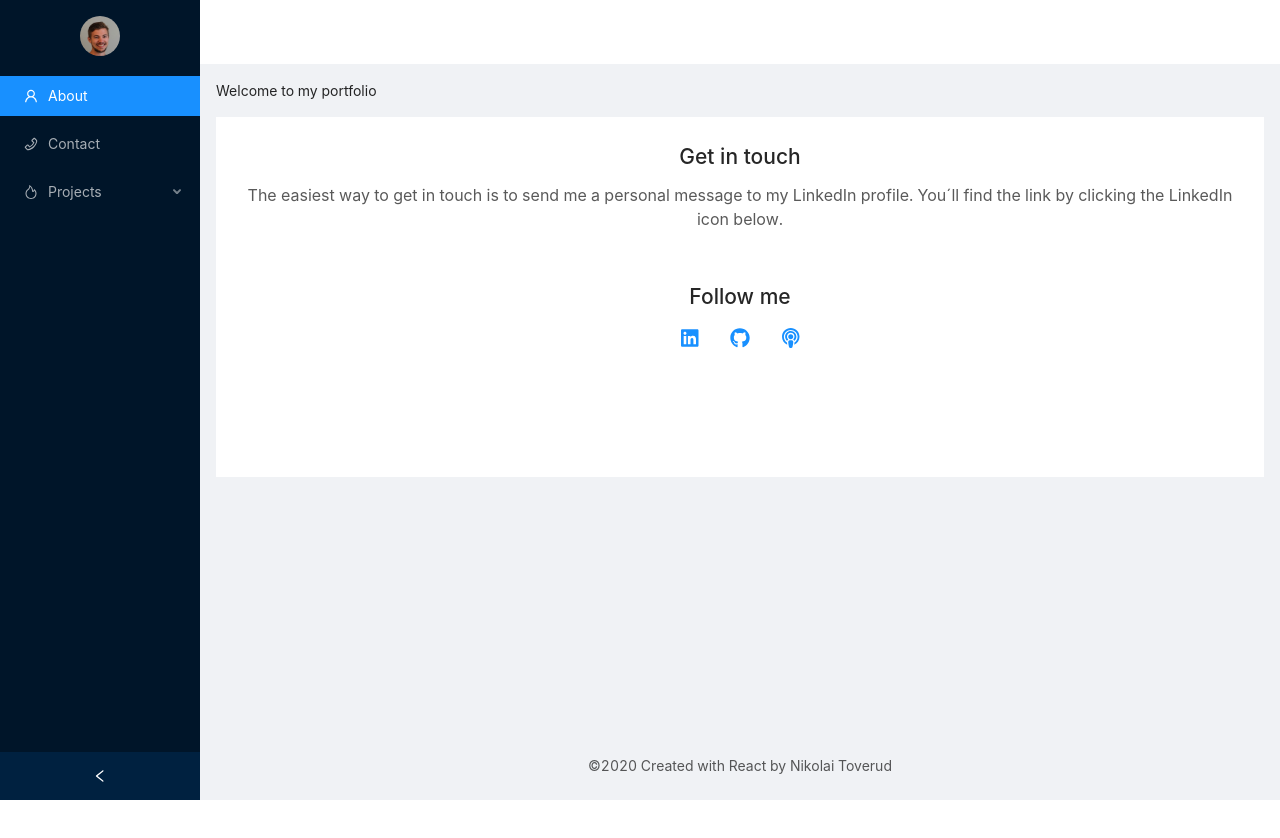
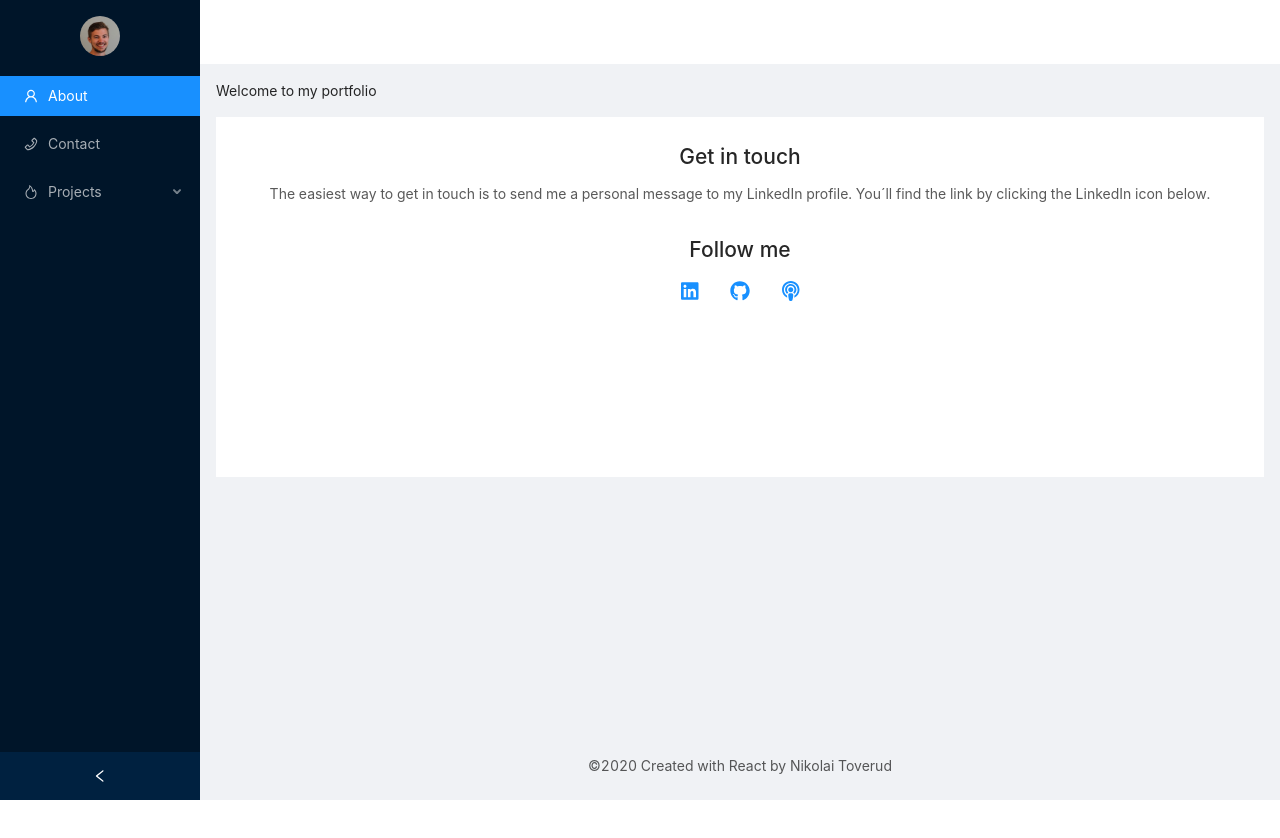
Before and after one commit to nikolai-max/my-react-portfolio, a React (Create React App) app: page /#/contact in a window 1280 px wide. Shown: the top 838 px of the page. Built offline with nearby package versions, Linux system fonts and the light colour scheme.

Commit message:
Changed the font back to stantard and decresed the margin on 'card-white'

```diff
--- a/src/Component/Contact.css
+++ b/src/Component/Contact.css
@@ -22,5 +22,5 @@
 }
 
 .card-white {
-  margin: 50px 0;
+  margin: 30px 0;
 }
--- a/src/index.css
+++ b/src/index.css
@@ -11,7 +11,3 @@ code {
   font-family: source-code-pro, Menlo, Monaco, Consolas, 'Courier New',
     monospace;
 }
-
-p {
-  font-size: 16px;
-}
```
